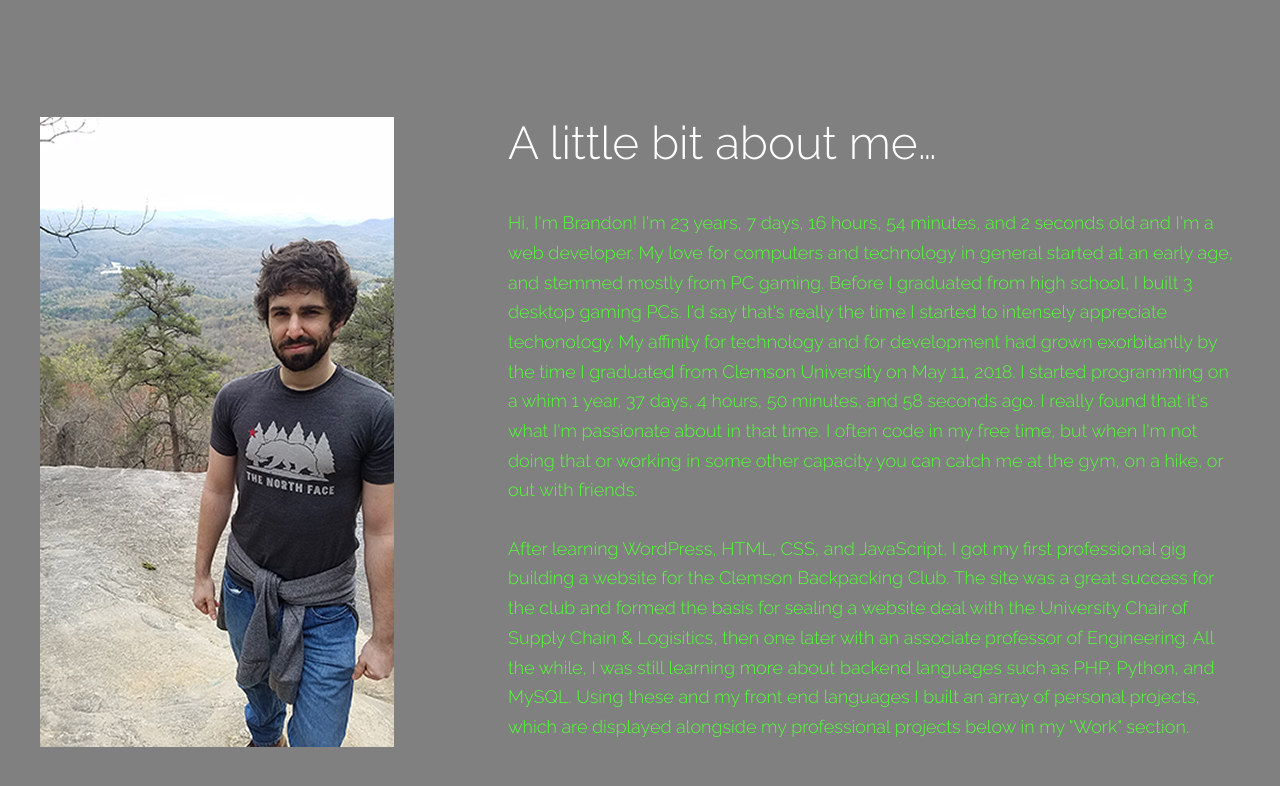
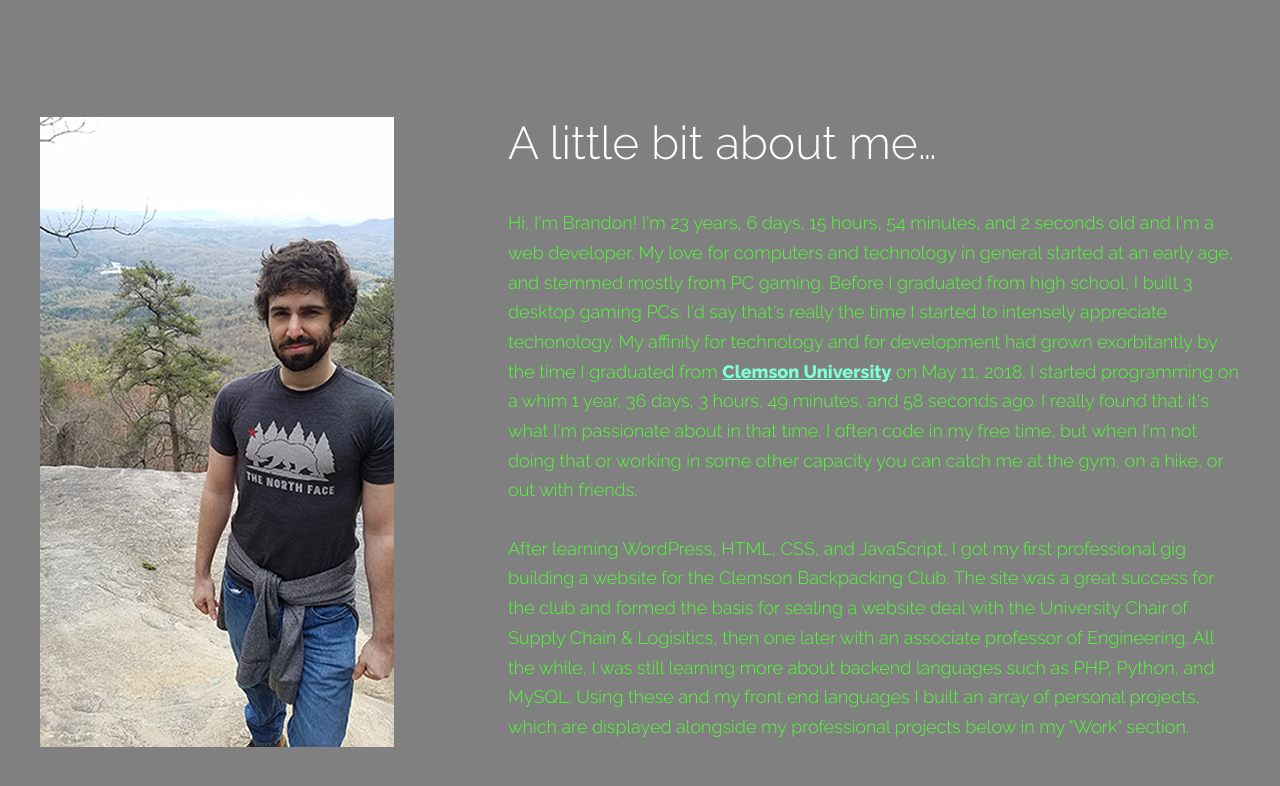
Before and after one commit to brlee432/Portfolio, a website built with webpack: page app/index.html in a window 1280 px wide. Shown: the part 1023-1809 px from the top of the page. Built offline with nearby package versions, Linux system fonts and the light colour scheme.

Commit message:
fixed bug within TimeSince.timeCalc

```diff
--- a/app/assets/scripts/modules/TimeSince.js
+++ b/app/assets/scripts/modules/TimeSince.js
@@ -24,11 +24,11 @@ class TimeSince {
 		var years = days * 365.24;
 		var now = Date.now();
 		var base = dateString.getTime();
-		var s = Math.round(((now - base) / seconds) % 60);
-		var m = Math.round(((now - base) / minutes) % 60);
-		var h = Math.round(((now - base) / hours) % 24);
-		var d = Math.round(((now - base) /days) % 365.24);
-		var y = Math.round((now - base) / years);
+		var s = Math.trunc(((now - base) / seconds) % 60);
+		var m = Math.trunc(((now - base) / minutes) % 60);
+		var h = Math.trunc(((now - base) / hours) % 24);
+		var d = Math.trunc(((now - base) /days) % 365.25);
+		var y = Math.trunc((now - base) / years);
 		var yString = y + " years, ";
 		var dString = d + " days, ";
 		var hString = h + " hours, ";
--- a/app/index.html
+++ b/app/index.html
@@ -63,7 +63,7 @@
 				<div class="row__medium-8 row__medium-8--smaller">
 					<div class="base-text-container">
 						<h2 class="headline headline--no-t-margin">A little bit about me&hellip;</h2>
-						<p>Hi, I'm Brandon! I'm <span class="birthElement"></span> old and I'm a web developer. My love for computers and technology in general started at an early age, and stemmed mostly from PC gaming. Before I graduated from high school, I built 3 desktop gaming PCs. I'd say that's really the time I started to intensely appreciate techonology. My affinity for technology and for development had grown exorbitantly by the time I graduated from Clemson University on May 11, 2018. I started programming on a whim <span class="devElement"></span> ago. I really found that it's what I'm passionate about in that time. I often code in my free time, but when I'm not doing that or working in some other capacity you can catch me at the gym, on a hike, or out with friends.</p>
+						<p>Hi, I'm Brandon! I'm <span class="birthElement"></span> old and I'm a web developer. My love for computers and technology in general started at an early age, and stemmed mostly from PC gaming. Before I graduated from high school, I built 3 desktop gaming PCs. I'd say that's really the time I started to intensely appreciate techonology. My affinity for technology and for development had grown exorbitantly by the time I graduated from <a href="https://www.clemson.edu/">Clemson University</a> on May 11, 2018. I started programming on a whim <span class="devElement"></span> ago. I really found that it's what I'm passionate about in that time. I often code in my free time, but when I'm not doing that or working in some other capacity you can catch me at the gym, on a hike, or out with friends.</p>
 						<p>After learning WordPress, HTML, CSS, and JavaScript, I got my first professional gig building a website for the Clemson Backpacking Club. The site was a great success for the club and formed the basis for sealing a website deal with the University Chair of Supply Chain & Logisitics, then one later with an associate professor of Engineering. All the while, I was still learning more about backend languages such as PHP, Python, and MySQL. Using these and my front end languages I built an array of personal projects, which are displayed alongside my professional projects below in my "Work" section.</p>
 					</div>
 				</div>
```
Also changed, not shown: app/temp/scripts/App.js.
